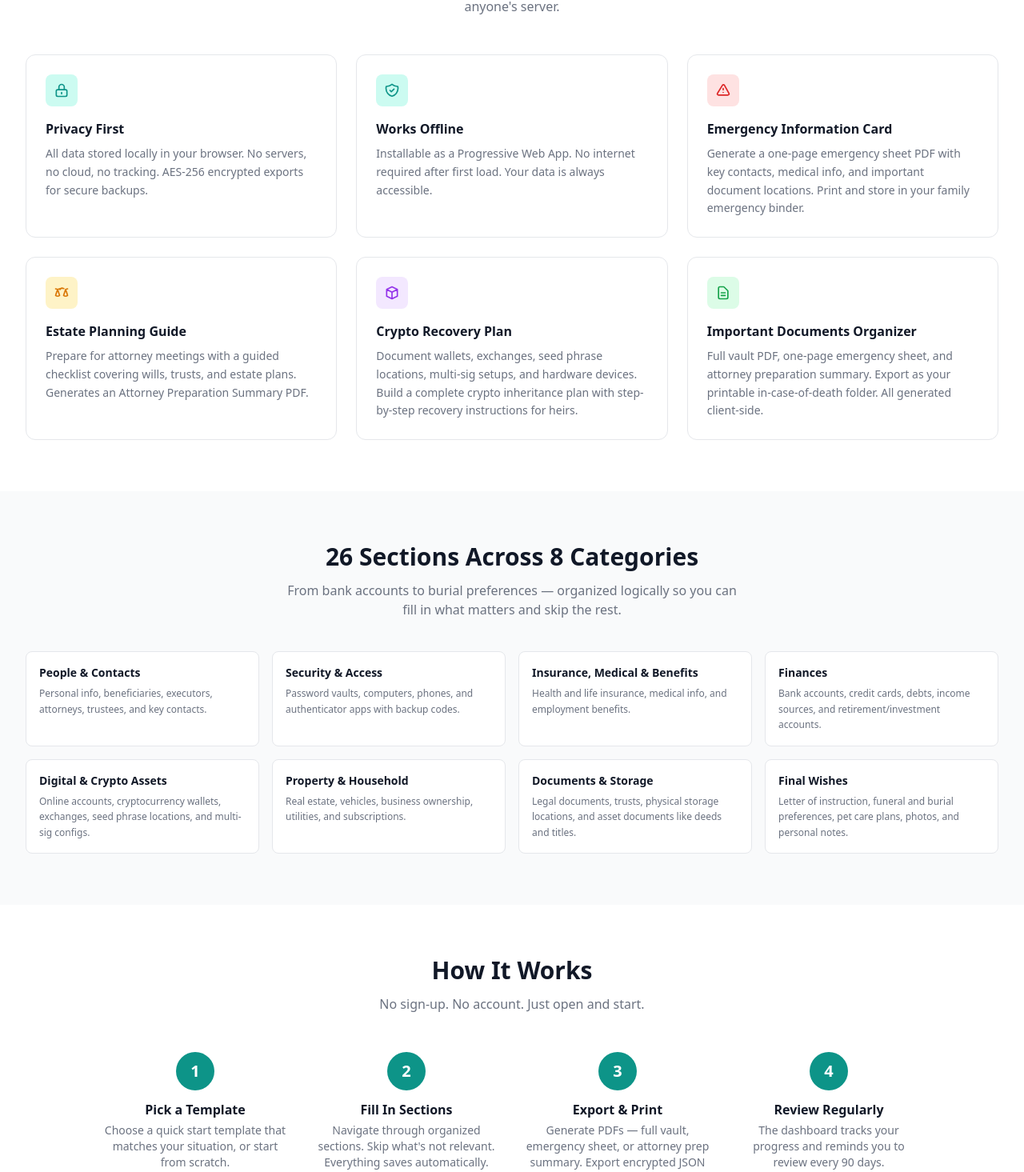
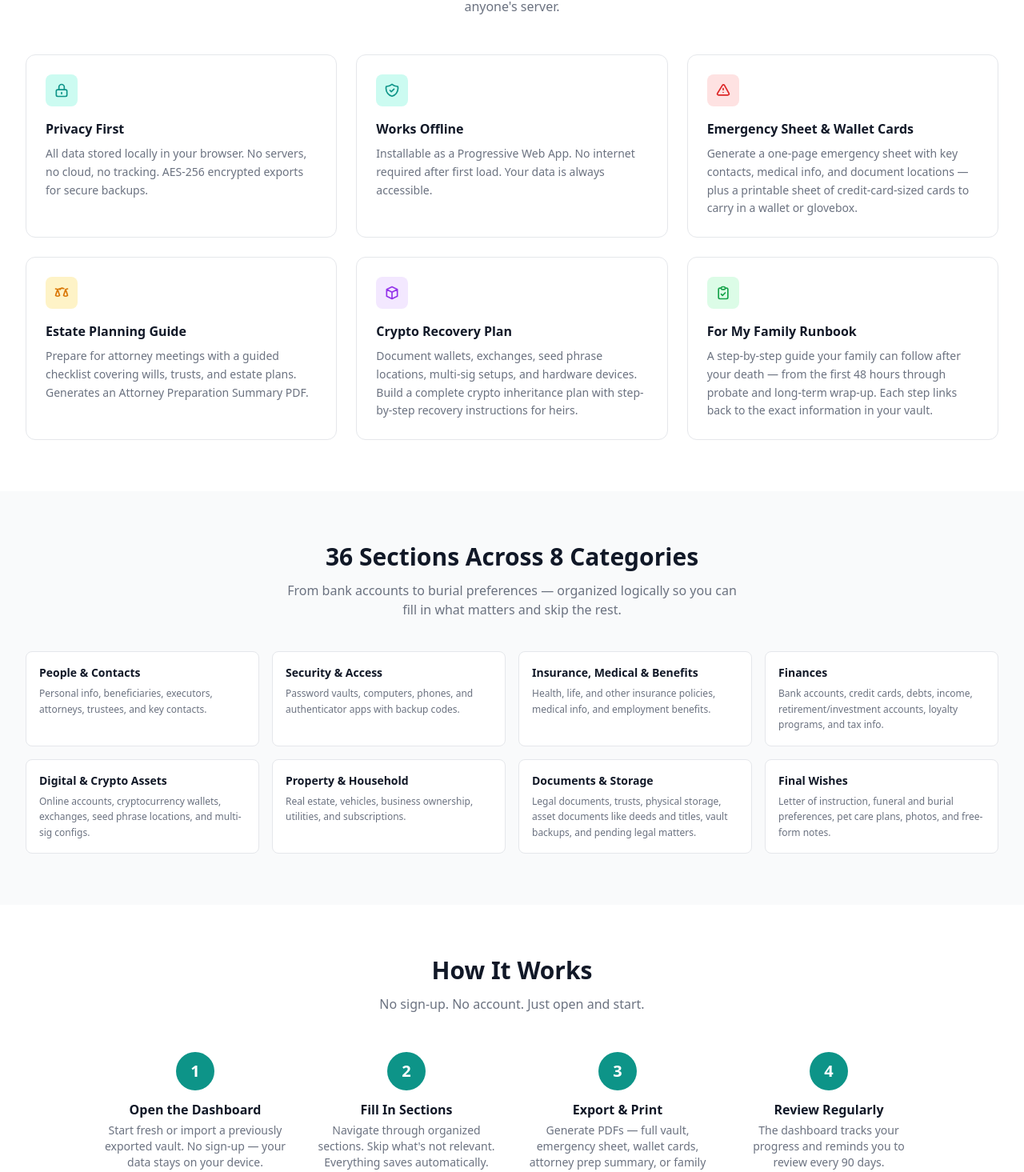
Before and after one commit to squarshednanners/life-relay, a Vue app: page / in a window 1280 px wide. Shown: the part 1250-2715 px from the top of the page at 80% size. Built offline with nearby package versions, Linux system fonts and the light colour scheme.

Commit message:
splash page updates

```diff
--- a/src/components/QuickStartModal.vue
+++ b/src/components/QuickStartModal.vue
@@ -23,7 +23,7 @@
             class="w-full px-4 py-3 text-left border-2 border-gray-200 dark:border-gray-700 rounded-lg hover:border-primary-400 hover:bg-primary-50 dark:hover:bg-primary-900/30 transition-colors"
           >
             <div class="font-medium text-gray-900 dark:text-gray-100">Import Existing Vault</div>
-            <p class="text-xs text-gray-500 dark:text-gray-400 mt-0.5">Restore from a previously exported .json file</p>
+            <p class="text-xs text-gray-500 dark:text-gray-400 mt-0.5">Restore from a previously exported Life Relay file</p>
           </button>
           <button
             type="button"
--- a/src/views/Dashboard.vue
+++ b/src/views/Dashboard.vue
@@ -88,7 +88,7 @@
           <ol class="text-sm text-blue-800 dark:text-blue-300 space-y-1.5 list-decimal list-inside">
             <li>Fill in the sections that matter to you using the sidebar — skip what doesn't apply.</li>
             <li>Your data saves automatically to this browser's local storage.</li>
-            <li><strong>Export your vault</strong> using the button above — save the encrypted .json file to a USB drive, cloud storage, or safe location. This is your portable backup.</li>
+            <li><strong>Export your vault</strong> using the button above — save the encrypted Life Relay file to a USB drive, cloud storage, or safe location. This is your portable backup.</li>
             <li>Generate PDFs (full vault, emergency sheet, or attorney prep) to print and store physically.</li>
             <li>Come back periodically to review and re-export as things change.</li>
           </ol>
--- a/src/views/Settings.vue
+++ b/src/views/Settings.vue
@@ -72,7 +72,7 @@
             <ul class="text-sm text-gray-600 dark:text-gray-400 space-y-1.5">
               <li class="flex items-start gap-2">
                 <span class="text-green-500 mt-0.5 flex-shrink-0">&check;</span>
-                <span>26 organized sections across 8 categories covering finances, insurance, digital assets, legal documents, and more</span>
+                <span>36 organized sections across 8 categories covering finances, insurance, digital assets, legal documents, and more</span>
               </li>
               <li class="flex items-start gap-2">
                 <span class="text-green-500 mt-0.5 flex-shrink-0">&check;</span>
@@ -92,7 +92,7 @@
               </li>
               <li class="flex items-start gap-2">
                 <span class="text-green-500 mt-0.5 flex-shrink-0">&check;</span>
-                <span>AES-256 encrypted JSON import/export for secure backups</span>
+                <span>AES-256 encrypted Life Relay file import/export for secure backups</span>
               </li>
               <li class="flex items-start gap-2">
                 <span class="text-green-500 mt-0.5 flex-shrink-0">&check;</span>
--- a/src/views/Welcome.vue
+++ b/src/views/Welcome.vue
@@ -103,8 +103,8 @@
                 <path stroke-linecap="round" stroke-linejoin="round" stroke-width="2" d="M12 9v2m0 4h.01m-6.938 4h13.856c1.54 0 2.502-1.667 1.732-2.5L13.732 4c-.77-.833-1.964-.833-2.732 0L3.34 16.5c-.77.833.192 2.5 1.732 2.5z" />
               </svg>
             </div>
-          <h3 class="font-semibold text-gray-900 mb-2">Emergency Information Card</h3>
-            <p class="text-sm text-gray-500 leading-relaxed">Generate a one-page emergency sheet PDF with key contacts, medical info, and important document locations. Print and store in your family emergency binder.</p>
+          <h3 class="font-semibold text-gray-900 mb-2">Emergency Sheet &amp; Wallet Cards</h3>
+            <p class="text-sm text-gray-500 leading-relaxed">Generate a one-page emergency sheet with key contacts, medical info, and document locations — plus a printable sheet of credit-card-sized cards to carry in a wallet or glovebox.</p>
           </div>
 
           <div class="group rounded-xl border border-gray-200 p-6 hover:border-primary-300 hover:shadow-md transition-all">
@@ -130,11 +130,11 @@
           <div class="group rounded-xl border border-gray-200 p-6 hover:border-primary-300 hover:shadow-md transition-all">
             <div class="w-10 h-10 bg-green-100 rounded-lg flex items-center justify-center mb-4 group-hover:bg-green-200 transition-colors">
               <svg class="w-5 h-5 text-green-600" fill="none" stroke="currentColor" viewBox="0 0 24 24">
-                <path stroke-linecap="round" stroke-linejoin="round" stroke-width="2" d="M9 12h6m-6 4h6m2 5H7a2 2 0 01-2-2V5a2 2 0 012-2h5.586a1 1 0 01.707.293l5.414 5.414a1 1 0 01.293.707V19a2 2 0 01-2 2z" />
+                <path stroke-linecap="round" stroke-linejoin="round" stroke-width="2" d="M9 5H7a2 2 0 00-2 2v12a2 2 0 002 2h10a2 2 0 002-2V7a2 2 0 00-2-2h-2M9 5a2 2 0 002 2h2a2 2 0 002-2M9 5a2 2 0 012-2h2a2 2 0 012 2m-6 9l2 2 4-4" />
               </svg>
             </div>
-            <h3 class="font-semibold text-gray-900 mb-2">Important Documents Organizer</h3>
-            <p class="text-sm text-gray-500 leading-relaxed">Full vault PDF, one-page emergency sheet, and attorney preparation summary. Export as your printable in-case-of-death folder. All generated client-side.</p>
+            <h3 class="font-semibold text-gray-900 mb-2">For My Family Runbook</h3>
+            <p class="text-sm text-gray-500 leading-relaxed">A step-by-step guide your family can follow after your death — from the first 48 hours through probate and long-term wrap-up. Each step links back to the exact information in your vault.</p>
           </div>
         </div>
       </div>
@@ -143,7 +143,7 @@
     <!-- What's Covered Section -->
     <div class="max-w-7xl mx-auto px-4 sm:px-6 lg:px-8 py-16">
       <div class="text-center mb-10">
-        <h2 class="text-2xl sm:text-3xl font-bold text-gray-900 mb-3">26 Sections Across 8 Categories</h2>
+        <h2 class="text-2xl sm:text-3xl font-bold text-gray-900 mb-3">36 Sections Across 8 Categories</h2>
         <p class="text-gray-500 max-w-xl mx-auto">From bank accounts to burial preferences — organized logically so you can fill in what matters and skip the rest.</p>
       </div>
 
@@ -168,8 +168,8 @@
             <div class="w-12 h-12 bg-primary-600 text-white rounded-full flex items-center justify-center text-xl font-bold mx-auto mb-3">
               1
             </div>
-            <h3 class="font-semibold text-gray-900 mb-1">Pick a Template</h3>
-            <p class="text-sm text-gray-500">Choose a quick start template that matches your situation, or start from scratch.</p>
+            <h3 class="font-semibold text-gray-900 mb-1">Open the Dashboard</h3>
+            <p class="text-sm text-gray-500">Start fresh or import a previously exported vault. No sign-up — your data stays on your device.</p>
           </div>
           <div class="text-center">
             <div class="w-12 h-12 bg-primary-600 text-white rounded-full flex items-center justify-center text-xl font-bold mx-auto mb-3">
@@ -182,8 +182,8 @@
             <div class="w-12 h-12 bg-primary-600 text-white rounded-full flex items-center justify-center text-xl font-bold mx-auto mb-3">
               3
             </div>
-            <h3 class="font-semibold text-gray-900 mb-1">Export & Print</h3>
-            <p class="text-sm text-gray-500">Generate PDFs — full vault, emergency sheet, or attorney prep summary. Export encrypted JSON backups.</p>
+            <h3 class="font-semibold text-gray-900 mb-1">Export &amp; Print</h3>
+            <p class="text-sm text-gray-500">Generate PDFs — full vault, emergency sheet, wallet cards, attorney prep summary, or family runbook. Export encrypted Life Relay file backups.</p>
           </div>
           <div class="text-center">
             <div class="w-12 h-12 bg-primary-600 text-white rounded-full flex items-center justify-center text-xl font-bold mx-auto mb-3">
@@ -213,7 +213,7 @@
           <div>
             <div class="text-2xl mb-2">&#x1F510;</div>
             <h3 class="font-semibold mb-1">Encrypted Exports</h3>
-            <p class="text-sm text-gray-400">AES-256 password encryption for JSON backups. Your data, your password.</p>
+            <p class="text-sm text-gray-400">AES-256 password encryption for Life Relay file backups. Your data, your password.</p>
           </div>
           <div>
             <div class="text-2xl mb-2">&#x1F4F1;</div>
@@ -382,11 +382,11 @@ function copyToClipboard(text: string, id: string) {
 const sectionHighlights = [
   { name: 'People & Contacts', description: 'Personal info, beneficiaries, executors, attorneys, trustees, and key contacts.' },
   { name: 'Security & Access', description: 'Password vaults, computers, phones, and authenticator apps with backup codes.' },
-  { name: 'Insurance, Medical & Benefits', description: 'Health and life insurance, medical info, and employment benefits.' },
-  { name: 'Finances', description: 'Bank accounts, credit cards, debts, income sources, and retirement/investment accounts.' },
+  { name: 'Insurance, Medical & Benefits', description: 'Health, life, and other insurance policies, medical info, and employment benefits.' },
+  { name: 'Finances', description: 'Bank accounts, credit cards, debts, income, retirement/investment accounts, loyalty programs, and tax info.' },
   { name: 'Digital & Crypto Assets', description: 'Online accounts, cryptocurrency wallets, exchanges, seed phrase locations, and multi-sig configs.' },
   { name: 'Property & Household', description: 'Real estate, vehicles, business ownership, utilities, and subscriptions.' },
-  { name: 'Documents & Storage', description: 'Legal documents, trusts, physical storage locations, and asset documents like deeds and titles.' },
-  { name: 'Final Wishes', description: 'Letter of instruction, funeral and burial preferences, pet care plans, photos, and personal notes.' },
+  { name: 'Documents & Storage', description: 'Legal documents, trusts, physical storage, asset documents like deeds and titles, vault backups, and pending legal matters.' },
+  { name: 'Final Wishes', description: 'Letter of instruction, funeral and burial preferences, pet care plans, photos, and free-form notes.' },
 ]
 </script>
```
